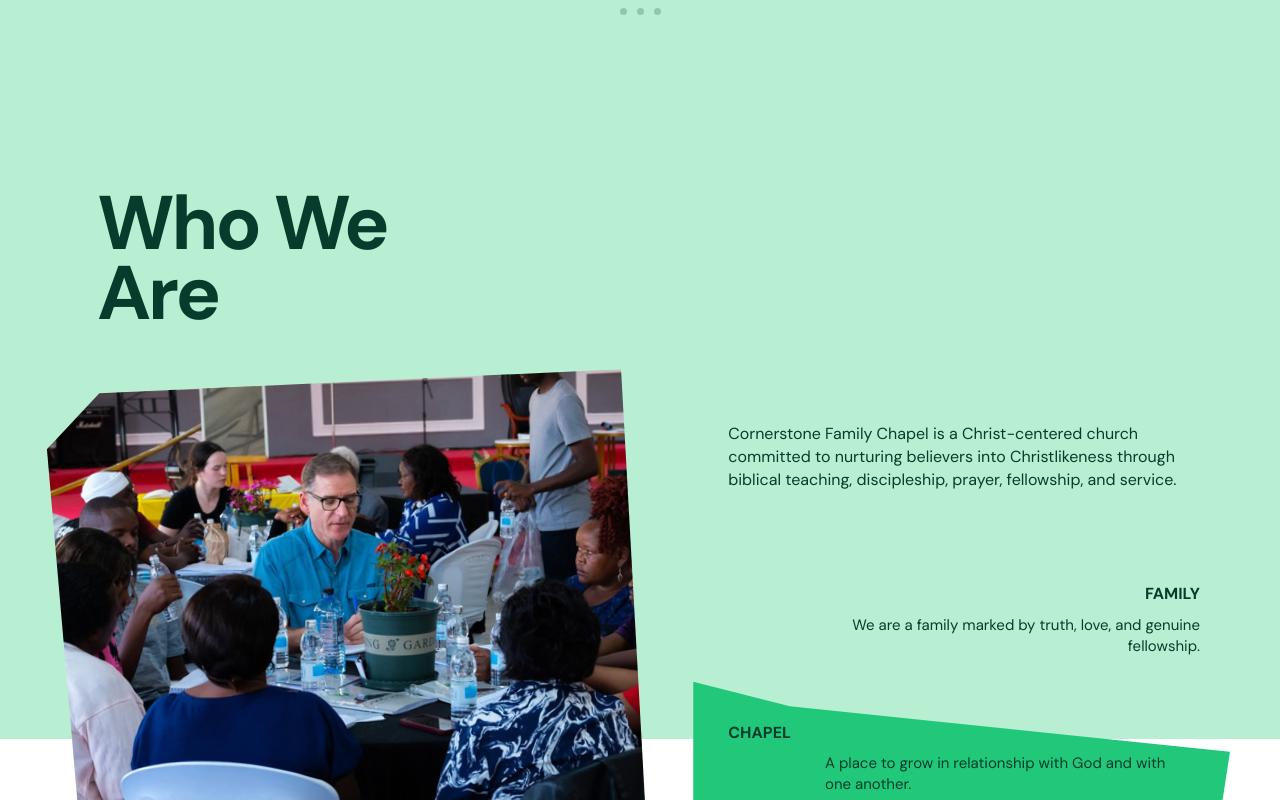
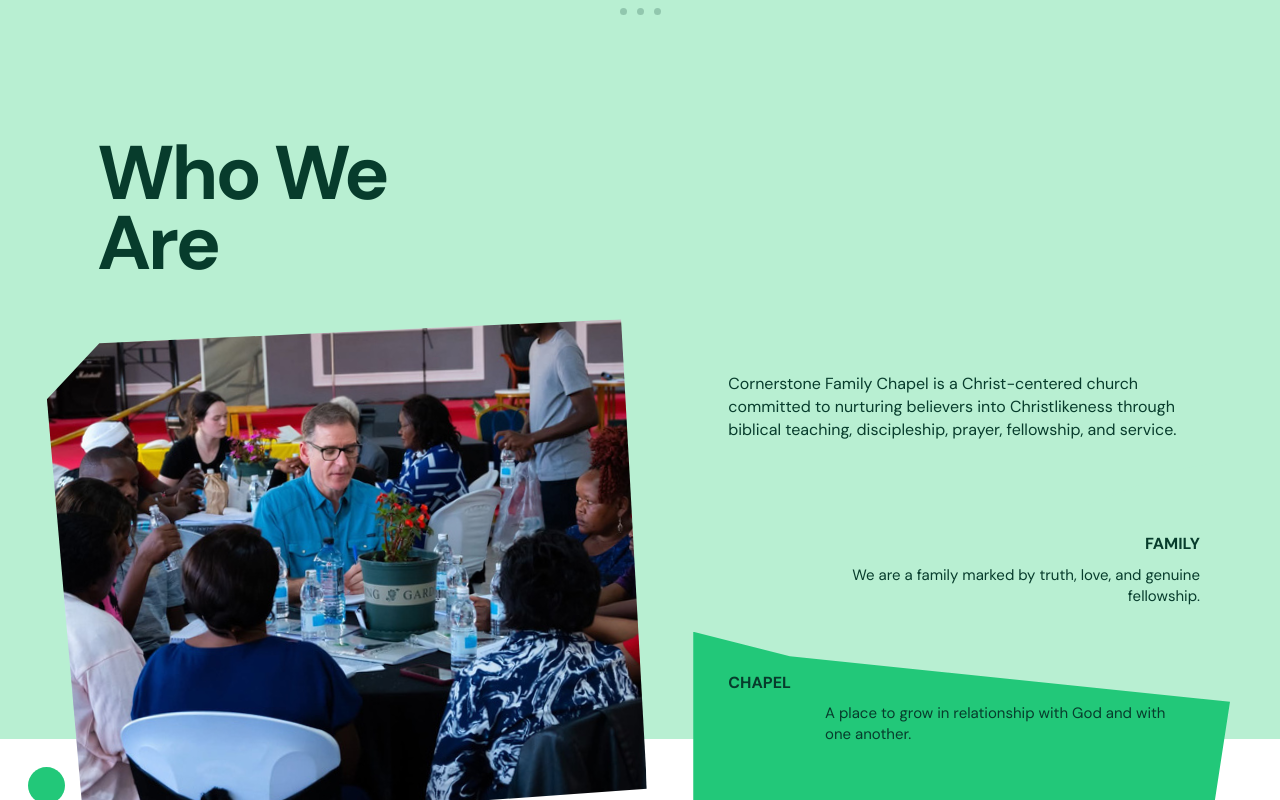
Before and after one commit to Watenehub/CFC, a React (Vite) app in the folder frontend/: page /about in a window 1280 px wide. Shown: the part 1580-2380 px from the top of the page. Built offline with nearby package versions, Linux system fonts and the light colour scheme; no server answers.

Commit message:
Increase negative margin-top to -600px
- Increased from -550px to -600px to further reduce blank space

```diff
--- a/frontend/src/pages/About.css
+++ b/frontend/src/pages/About.css
@@ -816,7 +816,7 @@
 .about-who {
   padding: 0 0 110px;
   background: var(--about-white);
-  margin-top: -550px;
+  margin-top: -600px;
 }
 
 .about-section-title {
```
